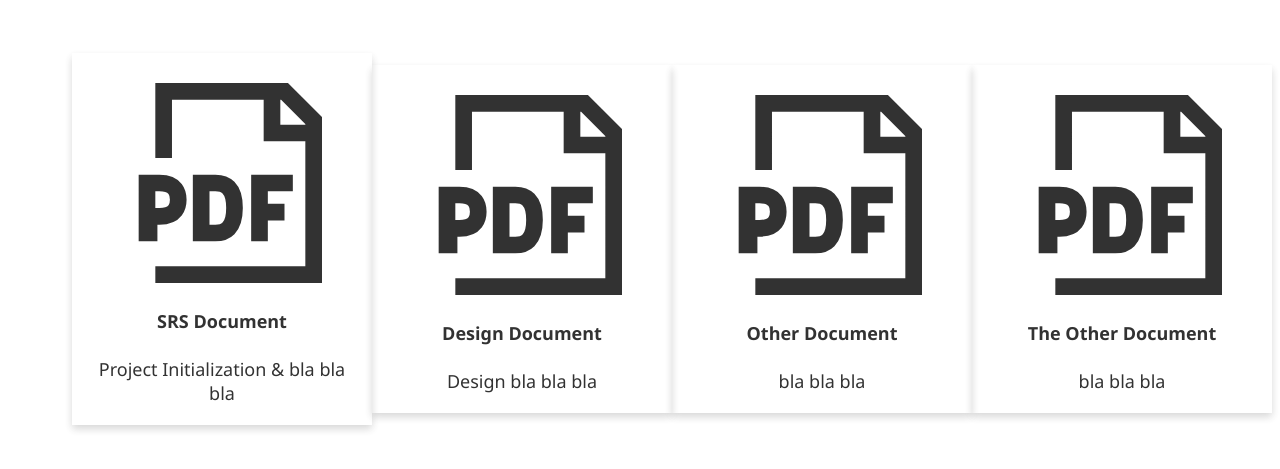
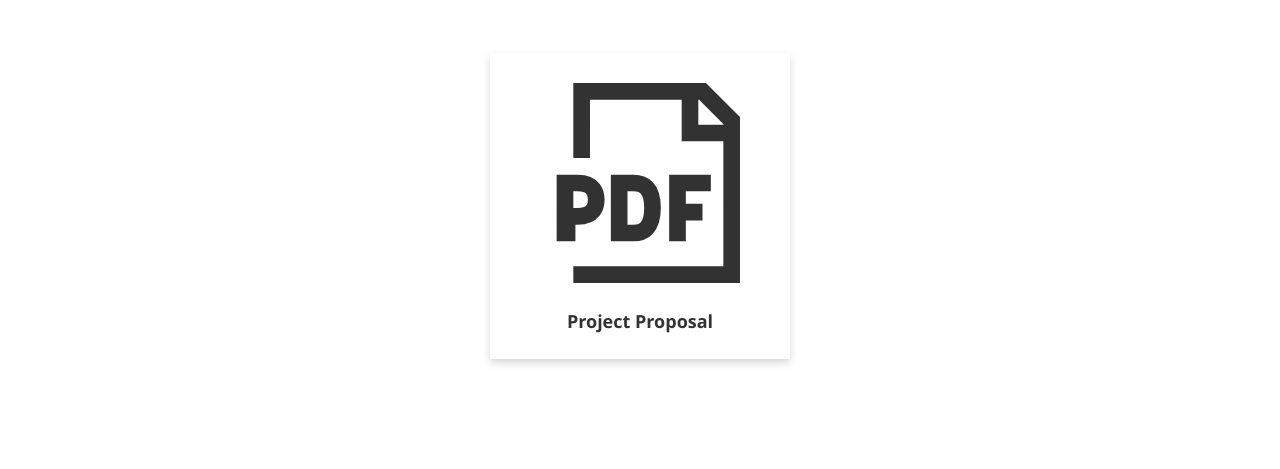
Before and after one commit to seljukat/venator, a React (Create React App) app: page /venator/documentations in a window 1280 px wide. Shown: the part 169-638 px from the top of the page. Built offline with nearby package versions, Linux system fonts and the light colour scheme.

Commit message:
download functionality for the documents in Documents Page added

```diff
--- a/src/pages/DocumentationsPage.js
+++ b/src/pages/DocumentationsPage.js
@@ -1,61 +1,55 @@
 import '../styles/doc-cards.css';
 import { GrDocumentPdf } from 'react-icons/gr';
+import projectProposal from '../Documents/Project Proposal.pdf';
 
 const DocumentationsPage = () => (
     <>
 
     <div className="doc-cards docs-page-anim">
 
-
-        <a className='doc-link' href='#'>
+        <a className='doc-link' href={projectProposal} download="Project Proposal.pdf" target='_blank' rel='noreferrer'>
             <div className="doc-card">
                 <div className="doc-card-top">
                     <GrDocumentPdf style={{width:"200px",height:"200px"}}/>
                 </div>
                 <div className="doc-card-container">
-                    <h4><b>SRS Document</b></h4>
-                    <p>Project Initialization &amp; bla bla bla</p>
+                    <h4><b>Project Proposal</b></h4>
                 </div>
             </div>
         </a>
 
-        <a className='doc-link' href='#'>
+        {/* <a className='doc-link empty' href='#' target='_blank' rel='noreferrer'>
             <div className="doc-card">
                 <div className="doc-card-top">
                     <GrDocumentPdf style={{width:"200px",height:"200px"}}/>
                 </div>
                 <div className="doc-card-container">
                     <h4><b>Design Document</b></h4>
-                    <p>Design bla bla bla</p>
                 </div>
             </div>
         </a>
 
-        <a className='doc-link' href='#'>
+        <a className='doc-link empty' href='#' target='_blank' rel='noreferrer'>
             <div className="doc-card">
                 <div className="doc-card-top">
                     <GrDocumentPdf style={{width:"200px",height:"200px"}}/>
                 </div>
                 <div className="doc-card-container">
                     <h4><b>Other Document</b></h4>
-                    <p>bla bla bla</p>
                 </div>
             </div>
         </a>
 
-        <a className='doc-link' href='#'>
+        <a className='doc-link empty' href='#' target='_blank' rel='noreferrer'>
             <div className="doc-card">
                 <div className="doc-card-top">
                     <GrDocumentPdf style={{width:"200px",height:"200px"}}/>
                 </div>
                 <div className="doc-card-container">
                     <h4><b>The Other Document</b></h4>
-                    <p>bla bla bla</p>
                 </div>
             </div>
-        </a>
-
-
+        </a> */}
 
     </div>
 
--- a/src/styles/doc-cards.css
+++ b/src/styles/doc-cards.css
@@ -31,7 +31,7 @@
     padding-top: 30px;
 }
 
-.doc-card h4, .doc-card p {
+.doc-card h4 {
     display: block;
 }
 
```
Also changed, not shown: 1 other file (tests, documents, lock files or other folders).
